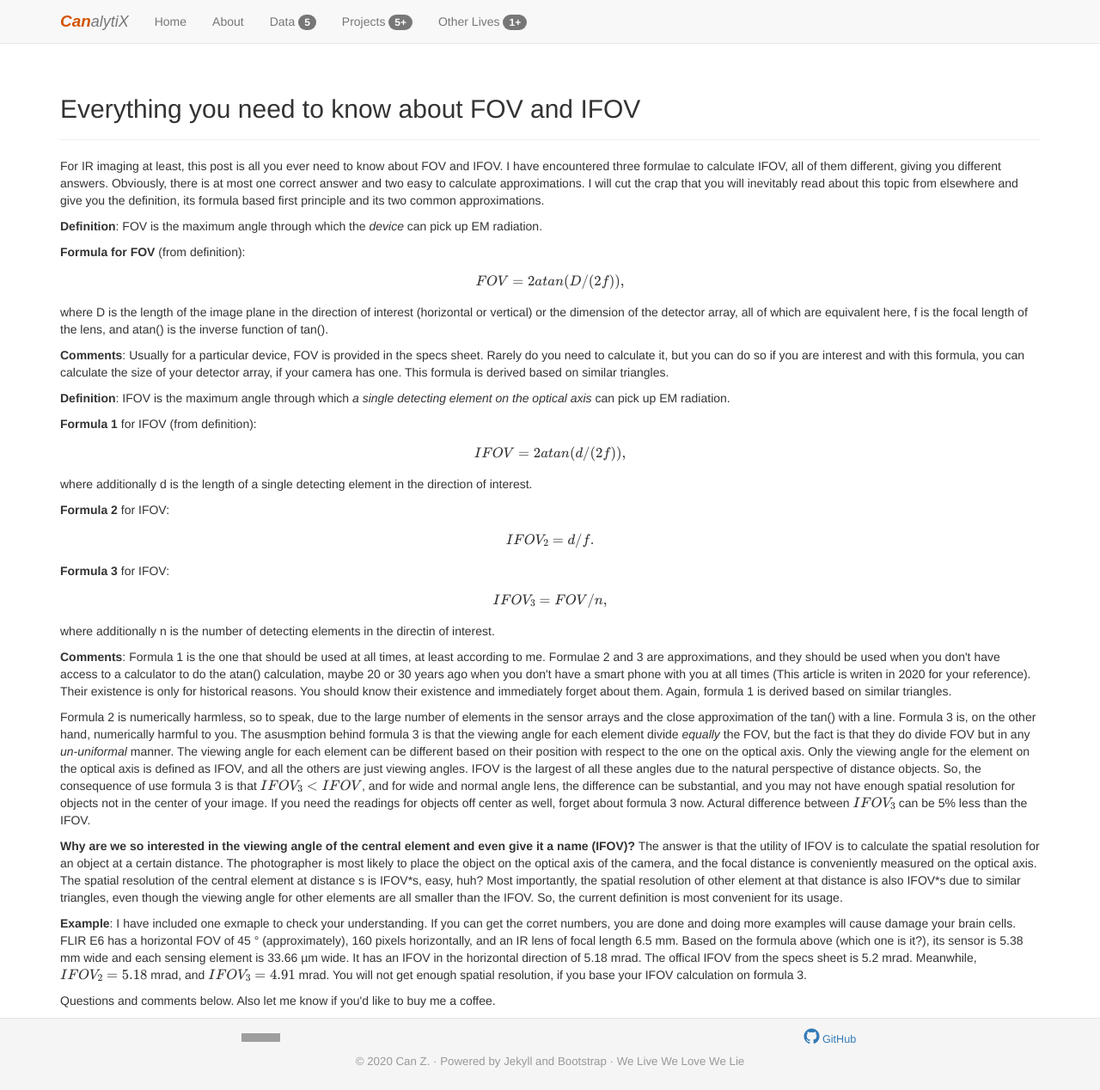
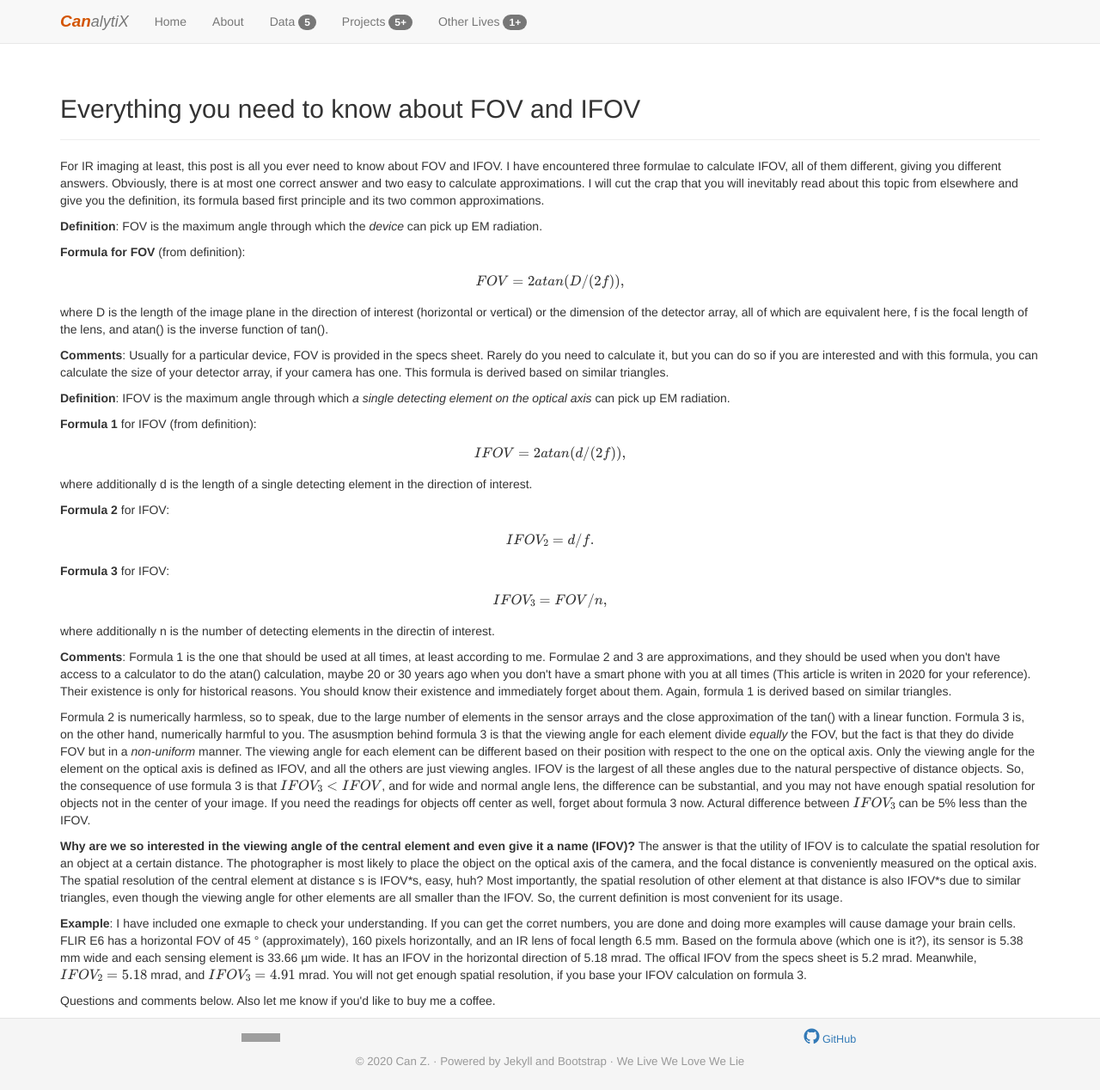
Before and after one commit to HVoltBb/HVoltBb.github.io, a Jekyll site: the page built from random/posts/fov.html, in a window 1280 px wide and 1268 px high. Shown: the whole window at 86% size. Built offline with Jekyll 4.4.1, drawn with Linux system fonts in a browser that asks for light colours; formulas are drawn with MathJax 3; comment, search, counter and statistics services are not loaded; grey boxes are pictures that could not be loaded.

Commit message:
Update fov.html

```diff
--- a/random/posts/fov.html
+++ b/random/posts/fov.html
@@ -13,13 +13,13 @@ description: Equations to calculate fov and ifov
 <p>For IR imaging at least, this post is all you ever need to know about FOV and IFOV. I have encountered three formulae to calculate IFOV, all of them different, giving you different answers. Obviously, there is at most one correct answer and two easy to calculate approximations. I will cut the crap that you will inevitably read about this topic from elsewhere and give you the definition, its formula based first principle and its two common approximations.</p>
 <p><b>Definition</b>: FOV is the maximum angle through which the <i>device</i> can pick up EM radiation.</p>
 <p><b>Formula for FOV</b> (from definition): $$FOV=2 atan(D/(2f)),$$where D is the length of the image plane in the direction of interest (horizontal or vertical) or the dimension of the detector array, all of which are equivalent here, f is the focal length of the lens, and atan() is the inverse function of tan().</p>
-<p><b>Comments</b>: Usually for a particular device, FOV is provided in the specs sheet. Rarely do you need to calculate it, but you can do so if you are interest and with this formula, you can calculate the size of your detector array, if your camera has one. This formula is derived based on similar triangles.</p>
+<p><b>Comments</b>: Usually for a particular device, FOV is provided in the specs sheet. Rarely do you need to calculate it, but you can do so if you are interested and with this formula, you can calculate the size of your detector array, if your camera has one. This formula is derived based on similar triangles.</p>
 <p><b>Definition</b>: IFOV is the maximum angle through which <i>a single detecting element on the optical axis</i> can pick up EM radiation.</p>
 <p><b>Formula 1</b> for IFOV (from definition): $$IFOV= 2 atan(d/(2f)),$$where additionally d is the length of a single detecting element in the direction of interest.</p>
 <p><b>Formula 2</b> for IFOV: $$IFOV_2=d/f.$$</p>
 <p><b>Formula 3</b> for IFOV: $$IFOV_3=FOV/n,$$where additionally n is the number of detecting elements in the directin of interest.</p>
 <p><b>Comments</b>: Formula 1 is the one that should be used at all times, at least according to me. Formulae 2 and 3 are approximations, and they should be used when you don't have access to a calculator to do the atan() calculation, maybe 20 or 30 years ago when you don't have a smart phone with you at all times (This article is writen in 2020 for your reference). Their existence is only for historical reasons. You should know their existence and immediately forget about them. Again, formula 1 is derived based on similar triangles.</p>
-<p>Formula 2 is numerically harmless, so to speak, due to the large number of elements in the sensor arrays and the close approximation of the tan() with a line. Formula 3 is, on the other hand, numerically harmful to you. The asusmption behind formula 3 is that the viewing angle for each element divide <i>equally</i> the FOV, but the fact is that they do divide FOV but in any <i>un-uniformal</i> manner. The viewing angle for each element can be different based on their position with respect to the one on the optical axis. Only the viewing angle for the element on the optical axis is defined as IFOV, and all the others are just viewing angles. IFOV is the largest of all these angles due to the natural perspective of distance objects. So, the consequence of use formula 3 is that \(IFOV_3 < IFOV\), and for wide and normal angle lens, the difference can be substantial, and you may not have enough spatial resolution for objects not in the center of your image. If you need the readings for objects off center as well, forget about formula 3 now. Actural difference between \(IFOV_3\) can be 5% less than the IFOV.</p>
+<p>Formula 2 is numerically harmless, so to speak, due to the large number of elements in the sensor arrays and the close approximation of the tan() with a linear function. Formula 3 is, on the other hand, numerically harmful to you. The asusmption behind formula 3 is that the viewing angle for each element divide <i>equally</i> the FOV, but the fact is that they do divide FOV but in a <i>non-uniform</i> manner. The viewing angle for each element can be different based on their position with respect to the one on the optical axis. Only the viewing angle for the element on the optical axis is defined as IFOV, and all the others are just viewing angles. IFOV is the largest of all these angles due to the natural perspective of distance objects. So, the consequence of use formula 3 is that \(IFOV_3 < IFOV\), and for wide and normal angle lens, the difference can be substantial, and you may not have enough spatial resolution for objects not in the center of your image. If you need the readings for objects off center as well, forget about formula 3 now. Actural difference between \(IFOV_3\) can be 5% less than the IFOV.</p>
 <p><b>Why are we so interested in the viewing angle of the central element and even give it a name (IFOV)?</b> The answer is that the utility of IFOV is to calculate the spatial resolution for an object at a certain distance. The photographer is most likely to place the object on the optical axis of the camera, and the focal distance is conveniently measured on the optical axis. The spatial resolution of the central element at distance s is IFOV*s, easy, huh? Most importantly, the spatial resolution of other element at that distance is also IFOV*s due to similar triangles, even though the viewing angle for other elements are all smaller than the IFOV. So, the current definition is most convenient for its usage.</p>
 <p><b>Example</b>: I have included one exmaple to check your understanding. If you can get the corret numbers, you are done and doing more examples will cause damage your brain cells. FLIR E6 has a horizontal FOV of 45 &#x00B0; (approximately), 160 pixels horizontally, and an IR lens of focal length 6.5 mm. Based on the formula above (which one is it?), its sensor is 5.38 mm wide and each sensing element is 33.66 &#x00B5;m wide. It has an IFOV in the horizontal direction of 5.18 mrad. The offical IFOV from the specs sheet is 5.2 mrad. Meanwhile, \(IFOV_2=5.18\) mrad, and \(IFOV_3=4.91\) mrad. You will not get enough spatial resolution, if you base your IFOV calculation on formula 3.</p>
 <p>Questions and comments below. Also let me know if you'd like to buy me a coffee.</p>
```
